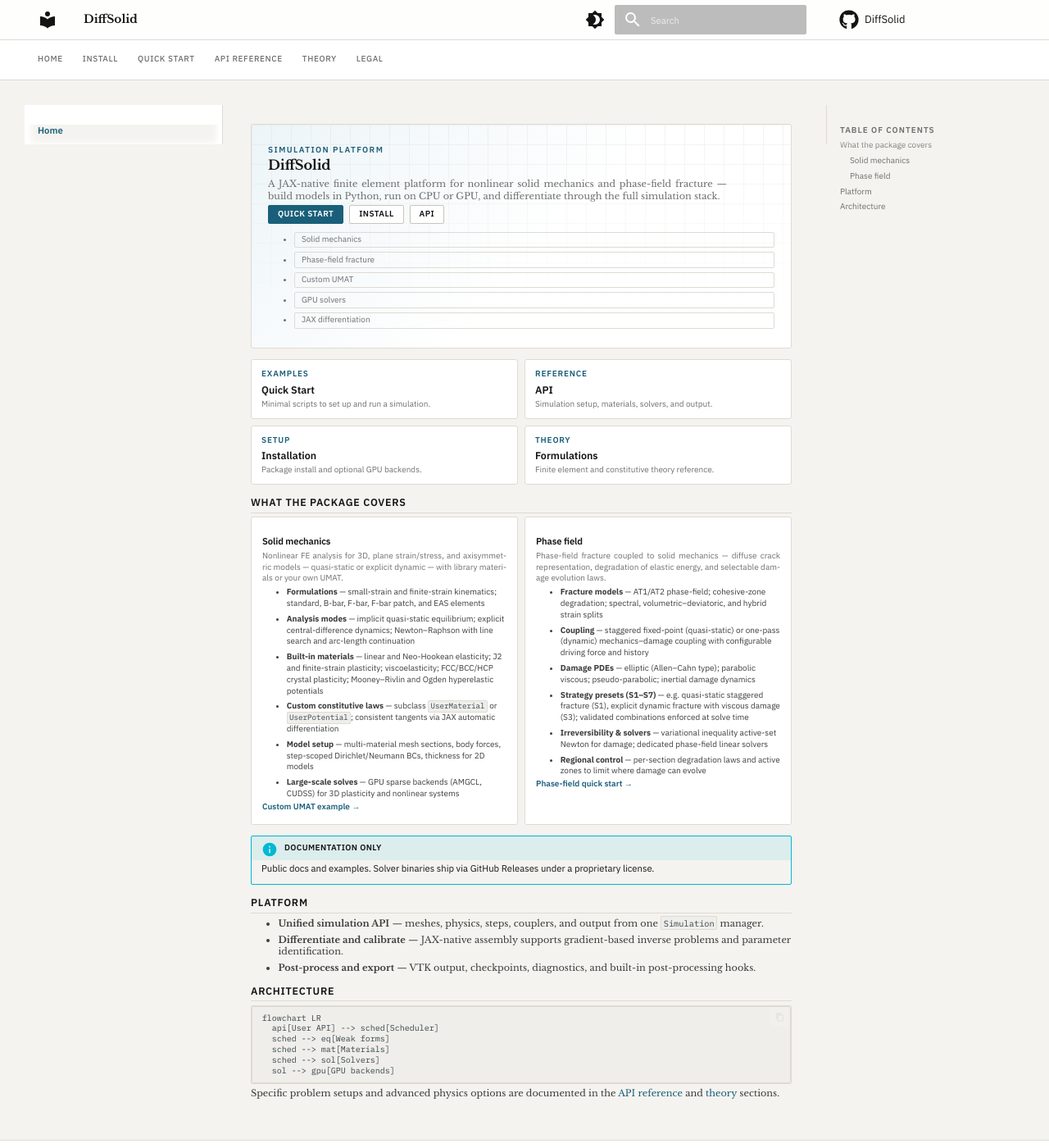
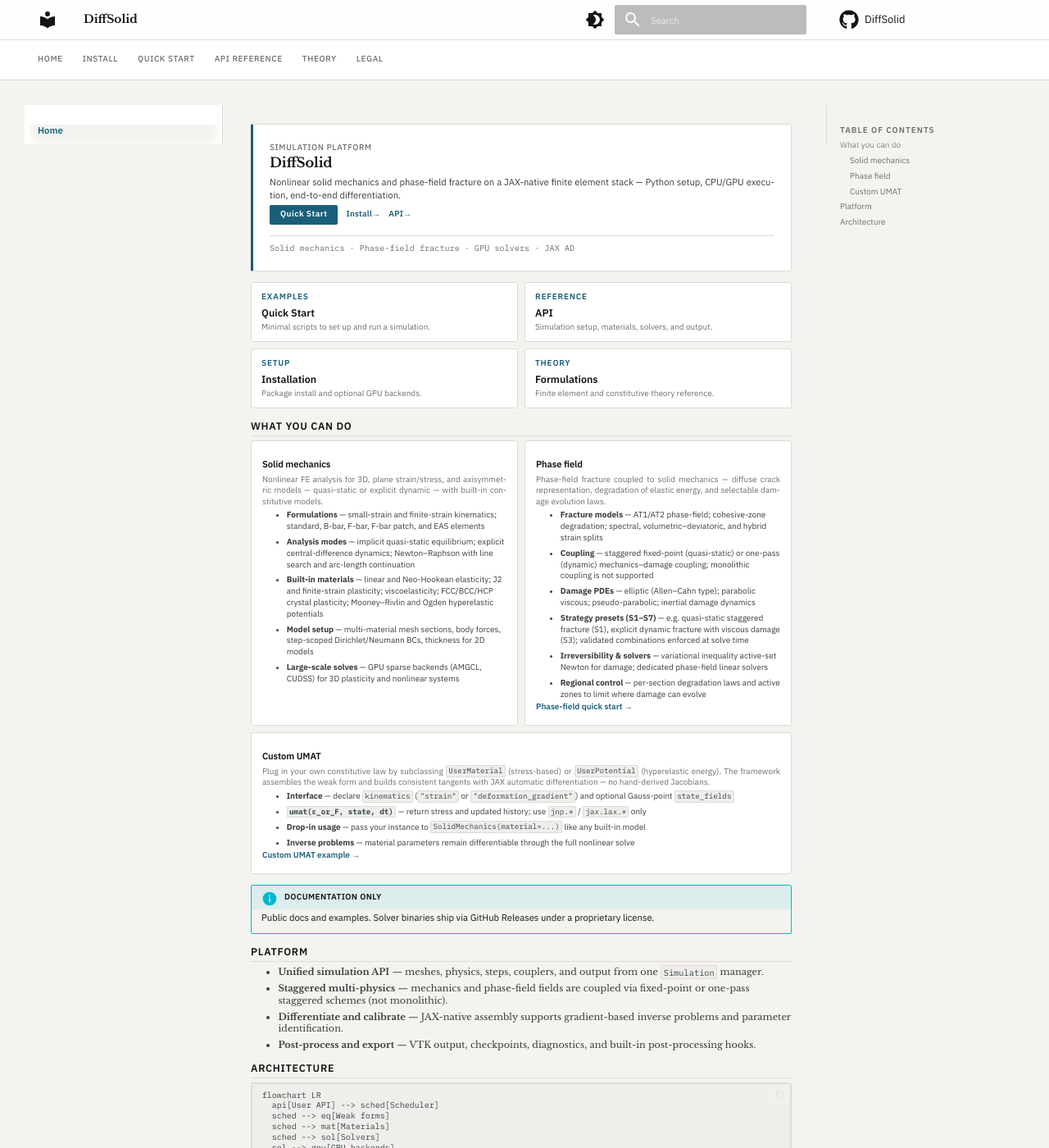
Before and after one commit to zclsjtu/DiffSolid, an MkDocs documentation site: the page built from docs/index.md, in a window 1280 px wide and 1400 px high. Shown: the whole window at 82% size. Built offline with MkDocs 1.6.1 and Material for MkDocs 9.7.7, drawn with Linux system fonts in a browser that asks for light colours; comment, search, counter and statistics services are not loaded.

Commit message:
docs: refine home hero, split UMAT section, clarify staggered-only coupling
Redesign the hero without grid overlay, add a dedicated Custom UMAT block,
and state explicitly that monolithic multi-physics coupling is not supported.

```diff
--- a/docs/index.md
+++ b/docs/index.md
@@ -2,27 +2,26 @@
 
 <section class="ds-home__hero">
 
-<p class="ds-home__kicker">Simulation Platform</p>
+<div class="ds-home__hero-main">
+
+<p class="ds-home__kicker">Simulation platform</p>
 <h1 class="ds-home__title">DiffSolid</h1>
 <p class="ds-home__lead">
-A JAX-native finite element platform for nonlinear solid mechanics and phase-field
-fracture — build models in Python, run on CPU or GPU, and differentiate through
-the full simulation stack.
+Nonlinear solid mechanics and phase-field fracture on a JAX-native finite
+element stack — Python setup, CPU/GPU execution, end-to-end differentiation.
 </p>
 
 <div class="ds-home__actions">
-  <a href="quickstart/">Quick Start</a>
+  <a class="ds-home__actions-primary" href="quickstart/">Quick Start</a>
   <a href="install/">Install</a>
   <a href="api/">API</a>
 </div>
 
-<ul class="ds-home__tags">
-  <li>Solid mechanics</li>
-  <li>Phase-field fracture</li>
-  <li>Custom UMAT</li>
-  <li>GPU solvers</li>
-  <li>JAX differentiation</li>
-</ul>
+</div>
+
+<p class="ds-home__meta">
+Solid mechanics · Phase-field fracture · GPU solvers · JAX AD
+</p>
 
 </section>
 
@@ -56,7 +55,7 @@
 
 <section class="ds-capabilities" markdown="1">
 
-<h2 class="ds-capabilities__heading">What the package covers</h2>
+<h2 class="ds-capabilities__heading">What you can do</h2>
 
 <div class="ds-capabilities__grid">
 
@@ -65,19 +64,16 @@
 <h3 class="ds-cap-block__title">Solid mechanics</h3>
 <p class="ds-cap-block__lead">
 Nonlinear FE analysis for 3D, plane strain/stress, and axisymmetric models —
-quasi-static or explicit dynamic — with library materials or your own UMAT.
+quasi-static or explicit dynamic — with built-in constitutive models.
 </p>
 
 <ul class="ds-cap-block__list">
   <li><strong>Formulations</strong> — small-strain and finite-strain kinematics; standard, B-bar, F-bar, F-bar patch, and EAS elements</li>
   <li><strong>Analysis modes</strong> — implicit quasi-static equilibrium; explicit central-difference dynamics; Newton–Raphson with line search and arc-length continuation</li>
   <li><strong>Built-in materials</strong> — linear and Neo-Hookean elasticity; J2 and finite-strain plasticity; viscoelasticity; FCC/BCC/HCP crystal plasticity; Mooney–Rivlin and Ogden hyperelastic potentials</li>
-  <li><strong>Custom constitutive laws</strong> — subclass <code>UserMaterial</code> or <code>UserPotential</code>; consistent tangents via JAX automatic differentiation</li>
   <li><strong>Model setup</strong> — multi-material mesh sections, body forces, step-scoped Dirichlet/Neumann BCs, thickness for 2D models</li>
   <li><strong>Large-scale solves</strong> — GPU sparse backends (AMGCL, CUDSS) for 3D plasticity and nonlinear systems</li>
 </ul>
-
-<p class="ds-cap-block__link"><a href="quickstart/#example-3-custom-umat-user-defined-material">Custom UMAT example →</a></p>
 
 </div>
 
@@ -91,7 +87,7 @@
 
 <ul class="ds-cap-block__list">
   <li><strong>Fracture models</strong> — AT1/AT2 phase-field; cohesive-zone degradation; spectral, volumetric–deviatoric, and hybrid strain splits</li>
-  <li><strong>Coupling</strong> — staggered fixed-point (quasi-static) or one-pass (dynamic) mechanics–damage coupling with configurable driving force and history</li>
+  <li><strong>Coupling</strong> — staggered fixed-point (quasi-static) or one-pass (dynamic) mechanics–damage coupling; monolithic coupling is not supported</li>
   <li><strong>Damage PDEs</strong> — elliptic (Allen–Cahn type); parabolic viscous; pseudo-parabolic; inertial damage dynamics</li>
   <li><strong>Strategy presets (S1–S7)</strong> — e.g. quasi-static staggered fracture (S1), explicit dynamic fracture with viscous damage (S3); validated combinations enforced at solve time</li>
   <li><strong>Irreversibility &amp; solvers</strong> — variational inequality active-set Newton for damage; dedicated phase-field linear solvers</li>
@@ -101,6 +97,27 @@
 <p class="ds-cap-block__link"><a href="quickstart/#example-1-quasi-static-staggered-fracture-strategy-s1">Phase-field quick start →</a></p>
 
 </div>
+
+</div>
+
+<div class="ds-cap-block ds-cap-block--umat">
+
+<h3 class="ds-cap-block__title">Custom UMAT</h3>
+<p class="ds-cap-block__lead">
+Plug in your own constitutive law by subclassing <code>UserMaterial</code> (stress-based)
+or <code>UserPotential</code> (hyperelastic energy). The framework assembles the weak form
+and builds consistent tangents with JAX automatic differentiation — no hand-derived
+Jacobians.
+</p>
+
+<ul class="ds-cap-block__list ds-cap-block__list--cols">
+  <li><strong>Interface</strong> — declare <code>kinematics</code> (<code>"strain"</code> or <code>"deformation_gradient"</code>) and optional Gauss-point <code>state_fields</code></li>
+  <li><strong><code>umat(ε_or_F, state, dt)</code></strong> — return stress and updated history; use <code>jnp.*</code> / <code>jax.lax.*</code> only</li>
+  <li><strong>Drop-in usage</strong> — pass your instance to <code>SolidMechanics(material=...)</code> like any built-in model</li>
+  <li><strong>Inverse problems</strong> — material parameters remain differentiable through the full nonlinear solve</li>
+</ul>
+
+<p class="ds-cap-block__link"><a href="quickstart/#example-3-custom-umat-user-defined-material">Custom UMAT example →</a></p>
 
 </div>
 
@@ -114,6 +131,7 @@
 ## Platform
 
 - **Unified simulation API** — meshes, physics, steps, couplers, and output from one `Simulation` manager.
+- **Staggered multi-physics** — mechanics and phase-field fields are coupled via fixed-point or one-pass staggered schemes (not monolithic).
 - **Differentiate and calibrate** — JAX-native assembly supports gradient-based inverse problems and parameter identification.
 - **Post-process and export** — VTK output, checkpoints, diagnostics, and built-in post-processing hooks.
 
--- a/docs/stylesheets/extra.css
+++ b/docs/stylesheets/extra.css
@@ -322,113 +322,107 @@
 }
 
 .ds-home__hero {
-  position: relative;
-  padding: 1.1rem 1rem 1rem;
-  background: linear-gradient(135deg, color-mix(in srgb, var(--ds-accent-soft) 80%, var(--ds-surface)) 0%, var(--ds-surface) 55%);
+  display: flex;
+  flex-direction: column;
+  gap: 0.55rem;
+  padding: 0.95rem 1rem 0.85rem;
+  background: var(--ds-surface);
   border: 1px solid var(--ds-line);
-  border-radius: 3px;
+  border-left: 3px solid var(--ds-accent);
+  border-radius: 2px;
   margin-bottom: 0.65rem;
-  overflow: hidden;
 }
 
-.ds-home__hero::after {
-  content: "";
-  position: absolute;
-  inset: 0;
-  background-image: linear-gradient(var(--ds-line) 1px, transparent 1px),
-    linear-gradient(90deg, var(--ds-line) 1px, transparent 1px);
-  background-size: 24px 24px;
-  opacity: 0.35;
-  pointer-events: none;
-  mask-image: linear-gradient(to bottom, black 0%, transparent 85%);
-}
-
-.ds-home__hero > * {
-  position: relative;
-  z-index: 1;
+.ds-home__hero-main {
+  max-width: 34rem;
 }
 
 .ds-home__kicker {
-  margin: 0 0 0.35rem;
+  margin: 0 0 0.25rem;
+  font-family: "IBM Plex Sans", system-ui, sans-serif;
   font-size: var(--ds-text-2xs);
-  font-weight: 600;
-  letter-spacing: 0.14em;
+  font-weight: 500;
+  letter-spacing: 0.06em;
   text-transform: uppercase;
-  color: var(--ds-accent);
+  color: var(--ds-muted);
 }
 
 .ds-home__title {
-  margin: 0 0 0.35rem;
+  margin: 0 0 0.3rem;
   font-family: "Libre Baskerville", Georgia, serif;
-  font-size: var(--ds-text-xl);
+  font-size: calc(var(--ds-text-xl) + 0.12rem);
   font-weight: 700;
-  line-height: 1.1;
+  line-height: 1.08;
+  letter-spacing: -0.01em;
   color: var(--ds-ink);
 }
 
 .ds-home__lead {
-  margin: 0 0 0.55rem;
-  max-width: 28rem;
-  font-family: "Libre Baskerville", Georgia, serif;
+  margin: 0 0 0.5rem;
+  font-family: "IBM Plex Sans", system-ui, sans-serif;
   font-size: var(--ds-text-xs);
-  line-height: 1.32;
-  color: var(--ds-muted);
+  line-height: 1.45;
+  color: var(--ds-ink-soft);
 }
 
 .ds-home__actions {
   display: flex;
   flex-wrap: wrap;
-  gap: 0.35rem;
-  margin-bottom: 0.45rem;
+  align-items: center;
+  gap: 0.5rem;
 }
 
 .ds-home__actions a {
   display: inline-flex;
   align-items: center;
-  padding: 0.22rem 0.55rem;
+  padding: 0;
+  font-family: "IBM Plex Sans", system-ui, sans-serif;
   font-size: var(--ds-text-2xs);
   font-weight: 600;
-  letter-spacing: 0.04em;
-  text-transform: uppercase;
+  letter-spacing: 0.02em;
+  text-transform: none;
   text-decoration: none;
-  border-radius: 2px;
-  border: 1px solid var(--ds-line-strong);
-  color: var(--ds-ink);
-  background: var(--ds-surface);
+  border: none;
+  border-radius: 0;
+  color: var(--ds-accent);
+  background: transparent;
 }
 
-.ds-home__actions a:first-child {
-  background: var(--ds-accent);
-  border-color: var(--ds-accent);
-  color: #fff;
+.ds-home__actions a:not(.ds-home__actions-primary)::after {
+  content: " →";
+  font-weight: 400;
+}
+
+.ds-home__actions-primary {
+  padding: 0.28rem 0.65rem !important;
+  text-transform: uppercase;
+  letter-spacing: 0.05em !important;
+  color: #fff !important;
+  background: var(--ds-accent) !important;
+  border-radius: 2px !important;
 }
 
 .ds-home__actions a:hover {
-  border-color: var(--ds-accent);
-  color: var(--ds-accent);
+  color: var(--ds-accent-hover);
 }
 
-.ds-home__actions a:first-child:hover {
-  background: var(--ds-accent-hover);
-  border-color: var(--ds-accent-hover);
-  color: #fff;
+.ds-home__actions-primary:hover {
+  background: var(--ds-accent-hover) !important;
+  color: #fff !important;
+}
+
+.ds-home__meta {
+  margin: 0;
+  padding-top: 0.45rem;
+  border-top: 1px solid var(--ds-line);
+  font-family: "IBM Plex Mono", monospace;
+  font-size: var(--ds-text-2xs);
+  letter-spacing: 0.01em;
+  color: var(--ds-muted);
 }
 
 .ds-home__tags {
-  display: flex;
-  flex-wrap: wrap;
-  gap: 0.25rem;
-  margin: 0;
-  padding: 0;
-  list-style: none;
-}
-
-.ds-home__tags li {
-  font-size: var(--ds-text-2xs);
-  padding: 0.12rem 0.4rem;
-  border: 1px solid var(--ds-line);
-  border-radius: 2px;
-  color: var(--ds-muted);
+  display: none;
 }
 
 .ds-home__grid {
@@ -504,10 +498,29 @@
   display: grid;
   grid-template-columns: repeat(2, minmax(0, 1fr));
   gap: 0.4rem;
+  margin-bottom: 0.4rem;
 }
 
 @media (max-width: 720px) {
   .ds-capabilities__grid {
+    grid-template-columns: 1fr;
+  }
+}
+
+.ds-cap-block--umat {
+  margin-top: 0;
+  border-left: 3px solid color-mix(in srgb, var(--ds-accent) 55%, var(--ds-line));
+}
+
+.ds-cap-block__list--cols {
+  display: grid;
+  grid-template-columns: repeat(2, minmax(0, 1fr));
+  gap: 0.15rem 1rem;
+  padding-left: 1rem;
+}
+
+@media (max-width: 720px) {
+  .ds-cap-block__list--cols {
     grid-template-columns: 1fr;
   }
 }
```
